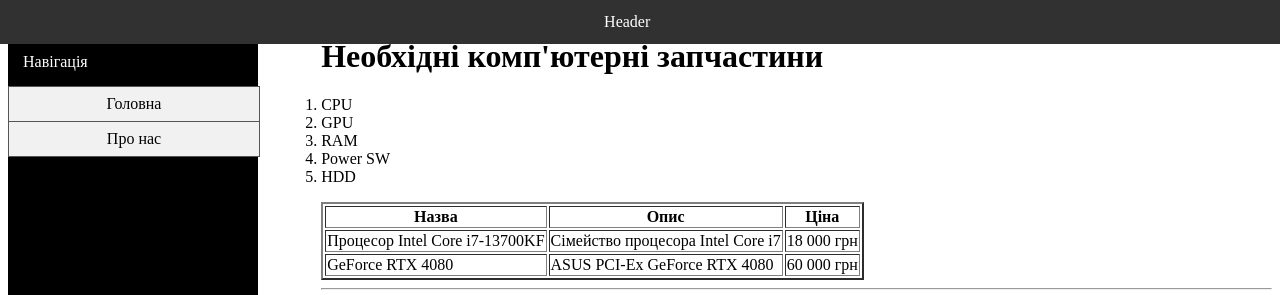
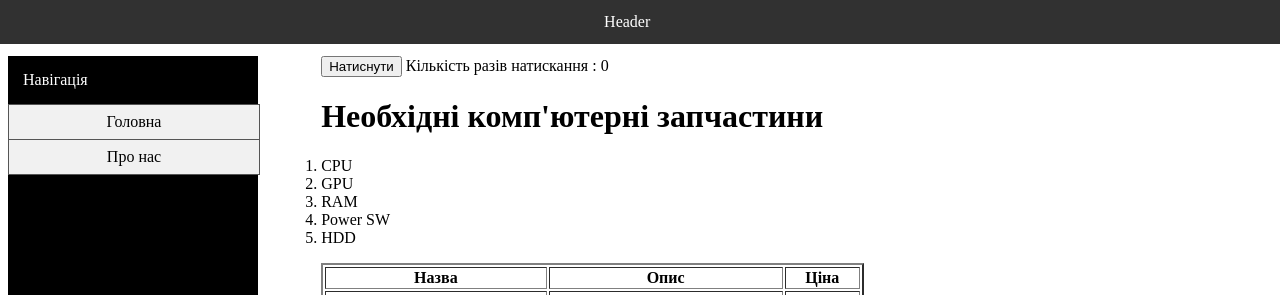
Before and after one commit to MrDancerOriginal/Labs, a PHP site: page / in a window 1280 px wide. Shown: the top 295 px of the page. Run offline with PHP 8.4, Linux system fonts and the light colour scheme.

Commit message:
Add some JScript code for lab #5

```diff
--- a/index.html
+++ b/index.html
@@ -4,7 +4,7 @@
     <meta charset="UTF-8">
     <meta http-equiv="X-UA-Compatible" content="IE=edge">
     <meta name="viewport" content="width=device-width, initial-scale=1.0">
-    <title>Lab3</title>
+    <title>Lab4</title>
     <link rel="stylesheet" href="style/style.css">
 </head>
 <body>
@@ -28,6 +28,10 @@
                     </li>
                 </ul>
             </nav>
+        </div>
+
+        <div id="buttonSection">
+
         </div>
 
         <h1>Необхідні комп'ютерні запчастини</h1>
@@ -64,6 +68,7 @@ video player" frameborder="0"
     <footer>
         footer
     </footer>
+    <script src="scripts/script.js"></script>
 </body>
 
 </html>
--- /dev/null
+++ b/scripts/script.js
@@ -0,0 +1,16 @@
+let counter = 0;
+
+function increment(){
+    counter++;
+    document.getElementById("countText").innerHTML = counter;
+
+    if (counter >= 10) {
+        alert("Досить мучити мишку");
+    }
+}
+
+function pasteHTML(){
+    document.getElementById("buttonSection").innerHTML = '<button onclick="increment()">Натиснути</button> Кількість разів натискання : <font id="countText">0</font>';
+}
+
+pasteHTML();
--- a/style/style.css
+++ b/style/style.css
@@ -1,6 +1,6 @@
 main{
   min-height:100%;
-  margin-top: 3%;
+  margin-top: 7vh;
 }
 
 footer{
```
